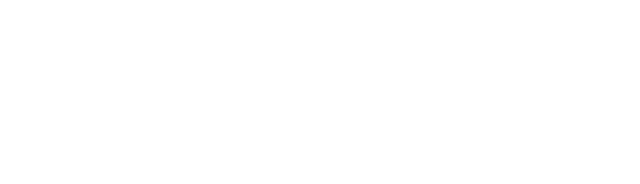
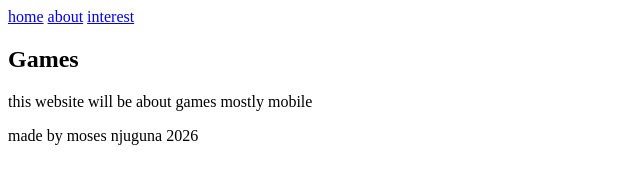
Before and after one commit to njugunamoses994-png/my-portofolio1, a plain HTML site: page index.html in a window 1280 px wide. Shown: the whole page, without its empty margins (0-640 px from the left). Drawn offline with Linux system fonts and the light colour scheme.

Commit message:
my first commit

```diff
--- a/index.html
+++ b/index.html
@@ -6,6 +6,21 @@
     <title>My first website</title>
 </head>
 <body>
-
+<header>
+    <nav>
+        <a href="#">home</a>
+        <a href="about.html">about</a>
+        <a href="interest.html">interest</a>
+    </nav>
+</header>
+<main>
+    <section>
+        <h2>Games</h2>
+        <p>this website will be about games mostly mobile</p>
+    </section>
+</main>
+<footer>
+    <p>made by moses njuguna 2026</p>
+</footer>
 </body>
 </html>
```
Also changed, not shown: about.html (added), interest.html (added).
